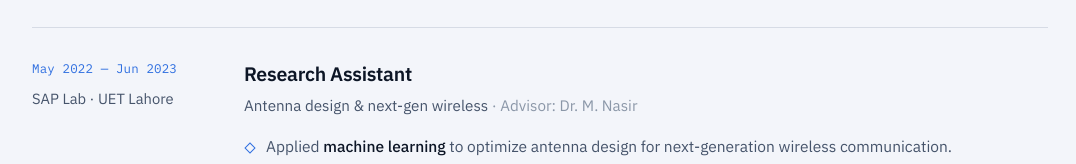
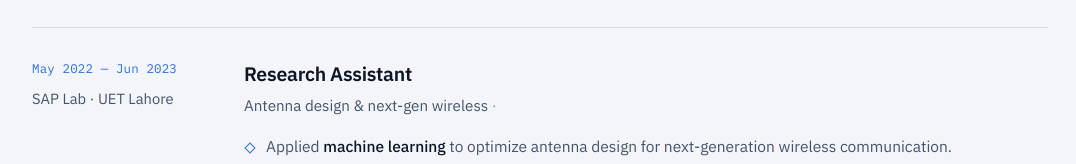
Before and after one commit to ans-rehman/ans-rehman.github.io, a plain HTML site: page index.html in a window 1280 px wide. Shown: the part 2128-2292 px from the top of the page, without its empty margins (100-1176 px from the left). Drawn offline with Linux system fonts and the light colour scheme.

Commit message:
Update role description in index.html
Removed advisor information from the role description.

```diff
--- a/index.html
+++ b/index.html
@@ -672,7 +672,7 @@
       </div>
       <div class="exp-body">
         <h3>Research Assistant</h3>
-        <p class="role-sub">Antenna design &amp; next-gen wireless <span class="adv">· Advisor: Dr. M. Nasir</span></p>
+        <p class="role-sub">Antenna design &amp; next-gen wireless <span class="adv">·</span></p>
         <ul>
           <li>Applied <b>machine learning</b> to optimize antenna design for next-generation wireless communication.</li>
           <li>Worked on antenna miniaturization techniques for <b>5G/6G</b> applications.</li>
```
